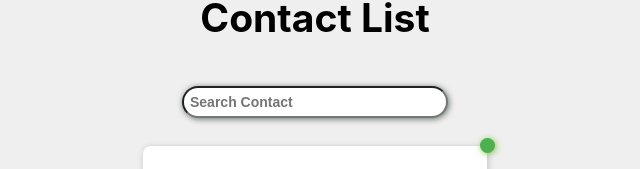
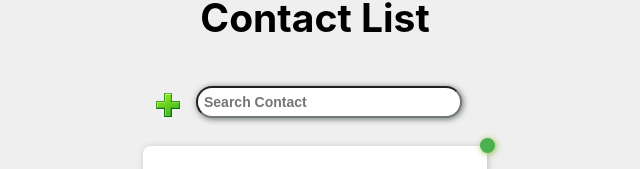
Before and after one commit to adaji/reactjs, a React (Create React App) app in the folder react-basics/class-components/: page / in a window 1280 px wide. Shown: the part 358-527 px from the top of the page, without its empty margins (325-965 px from the left). Built offline with nearby package versions, Linux system fonts and the light colour scheme.

Commit message:
Add icon replace and added beside search input box

```diff
--- a/react-basics/class-components/src/App.css
+++ b/react-basics/class-components/src/App.css
@@ -35,3 +35,9 @@
     transform: rotate(360deg);
   }
 }
+
+.icon {
+  height: min-content;
+  margin-top: 6%;
+  margin-right: 4px;
+}
--- a/react-basics/class-components/src/App.js
+++ b/react-basics/class-components/src/App.js
@@ -1,4 +1,7 @@
+//Files
 import logo from "./logo.svg";
+import addIcon from "./add.png";
+
 import "./App.css";
 import { useState } from "react";
 //Components
@@ -14,7 +17,10 @@ function App() {
         <img src={logo} className="App-logo" alt="logo" />
         <h2>Contact List </h2>
         {/* import and show Contact List Component in here */}
-        <Filter setFilter={handleSetFilter} />
+        <div style={{ display: "flex", flexDirection: "row" }}>
+          <img className="icon" src={addIcon} alt="Add Contact" />
+          <Filter setFilter={handleSetFilter} />
+        </div>
         <ContactList filterStr={filterValue} />
       </header>
     </div>
--- a/react-basics/class-components/src/components/filter/style.module.scss
+++ b/react-basics/class-components/src/components/filter/style.module.scss
@@ -1,11 +1,10 @@
 .inputBox {
   box-shadow: 1px 1px 6px #627266;
   padding: 6px;
-  margin: 12px 0;
+  margin: 12px 12px;
   min-width: 250px;
   max-width: 85%;
   border-radius: 16px;
-  position: relative;
   font-size: 14px;
   color: rgb(35, 112, 11);
   font-weight: bold;
```
Also changed, not shown: react-basics/class-components/src/add.png (renamed from react-basics/class-components/src/components/contact-item/add.png).
